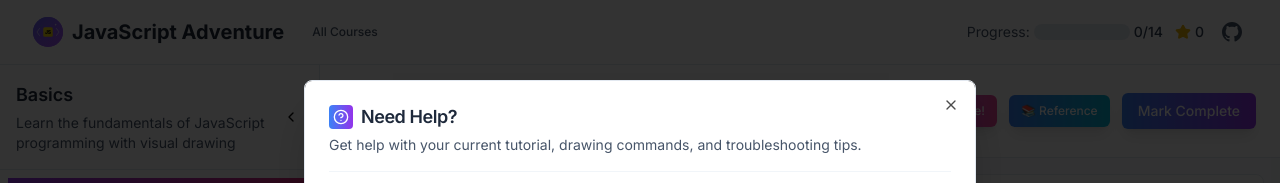
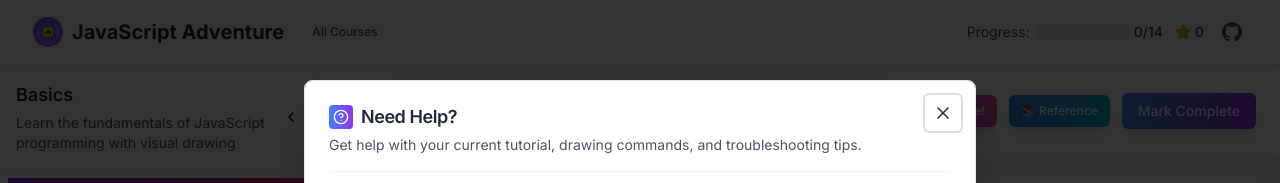
Before and after one commit to shaneosullivan/JsTutor, a Next.js app: page /course/1 in a window 1280 px wide. Shown: the top 183 px of the page. Built offline with nearby package versions, Linux system fonts and the light colour scheme.

Commit message:
Make the close buttons easier to see and hit

```diff
--- a/components/ai-chat.tsx
+++ b/components/ai-chat.tsx
@@ -300,9 +300,9 @@ export default function AiChat({
             variant="ghost"
             size="sm"
             onClick={onClose}
-            className="h-8 w-8 p-0"
+            className="h-10 w-10 p-0 border-2 border-gray-300 bg-white hover:border-gray-500 hover:bg-gray-50"
           >
-            <X className="w-4 h-4" />
+            <X className="w-5 h-5" />
           </Button>
         </div>
       </div>
--- a/components/tutorial-content.tsx
+++ b/components/tutorial-content.tsx
@@ -64,7 +64,7 @@ export default function TutorialContent({
   };
 
   const handleShowAiChat = () => {
-    setShowAiChat(true);
+    setShowAiChat(!showAiChat);
   };
 
   const handleReset = () => {
--- a/components/ui/dialog.tsx
+++ b/components/ui/dialog.tsx
@@ -44,8 +44,8 @@ const DialogContent = React.forwardRef<
       {...props}
     >
       {children}
-      <DialogPrimitive.Close className="absolute right-4 top-4 rounded-sm opacity-70 ring-offset-background transition-opacity hover:opacity-100 focus:outline-none focus:ring-2 focus:ring-ring focus:ring-offset-2 disabled:pointer-events-none data-[state=open]:bg-accent data-[state=open]:text-muted-foreground">
-        <X className="h-4 w-4" />
+      <DialogPrimitive.Close className="absolute right-3 top-3 h-10 w-10 rounded-md border-2 border-gray-300 bg-white opacity-80 ring-offset-background transition-all hover:opacity-100 hover:border-gray-500 focus:outline-none focus:ring-2 focus:ring-ring focus:ring-offset-2 disabled:pointer-events-none data-[state=open]:bg-accent data-[state=open]:text-muted-foreground flex items-center justify-center">
+        <X className="h-5 w-5" />
         <span className="sr-only">Close</span>
       </DialogPrimitive.Close>
     </DialogPrimitive.Content>
--- a/components/ui/sheet.tsx
+++ b/components/ui/sheet.tsx
@@ -65,8 +65,8 @@ const SheetContent = React.forwardRef<
       {...props}
     >
       {children}
-      <SheetPrimitive.Close className="absolute right-4 top-4 rounded-sm opacity-70 ring-offset-background transition-opacity hover:opacity-100 focus:outline-none focus:ring-2 focus:ring-ring focus:ring-offset-2 disabled:pointer-events-none data-[state=open]:bg-secondary">
-        <X className="h-4 w-4" />
+      <SheetPrimitive.Close className="absolute right-3 top-3 h-10 w-10 rounded-md border-2 border-gray-300 bg-white opacity-80 ring-offset-background transition-all hover:opacity-100 hover:border-gray-500 focus:outline-none focus:ring-2 focus:ring-ring focus:ring-offset-2 disabled:pointer-events-none data-[state=open]:bg-secondary flex items-center justify-center">
+        <X className="h-5 w-5" />
         <span className="sr-only">Close</span>
       </SheetPrimitive.Close>
     </SheetPrimitive.Content>
--- a/components/ui/toast.tsx
+++ b/components/ui/toast.tsx
@@ -77,7 +77,7 @@ const ToastClose = React.forwardRef<
   <ToastPrimitives.Close
     ref={ref}
     className={cn(
-      "absolute right-2 top-2 rounded-md p-1 text-foreground/50 opacity-0 transition-opacity hover:text-foreground focus:opacity-100 focus:outline-none focus:ring-2 group-hover:opacity-100 group-[.destructive]:text-red-300 group-[.destructive]:hover:text-red-50 group-[.destructive]:focus:ring-red-400 group-[.destructive]:focus:ring-offset-red-600",
+      "absolute right-2 top-2 h-8 w-8 rounded-md border-2 border-gray-300 bg-white p-1 text-foreground/70 opacity-0 transition-all hover:text-foreground hover:border-gray-500 focus:opacity-100 focus:outline-none focus:ring-2 group-hover:opacity-100 group-[.destructive]:text-red-300 group-[.destructive]:hover:text-red-50 group-[.destructive]:focus:ring-red-400 group-[.destructive]:focus:ring-offset-red-600 group-[.destructive]:border-red-300 group-[.destructive]:hover:border-red-500 flex items-center justify-center",
       className,
     )}
     toast-close=""
```
